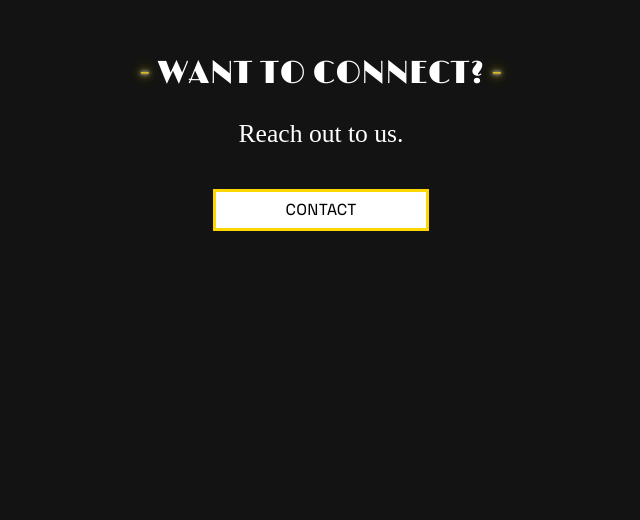
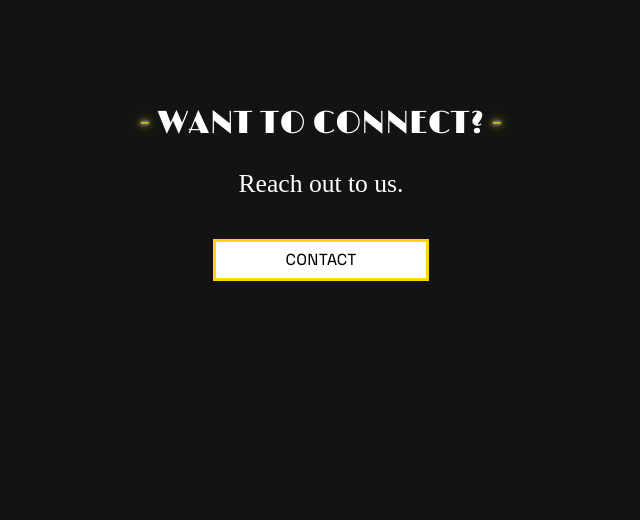
Before and after one commit to haris867/LC-TROOP-WEBSITE, a plain HTML site: page index.html in a window 1280 px wide. Shown: the part 1058-1578 px from the top of the page, without its empty margins (319-959 px from the left). Drawn offline with nearby package versions, Linux system fonts and the light colour scheme; files whose address does not match are found by name; a web font is replaced by a local one.

Commit message:
Added margin to contact section

```diff
--- a/css/styles.css
+++ b/css/styles.css
@@ -79,6 +79,10 @@ p {
 }
 
 /* CONTACT SECTION */
+
+.contact {
+  margin-top: 100px;
+}
 
 .button {
   border: solid 3px #ffd700;
```
